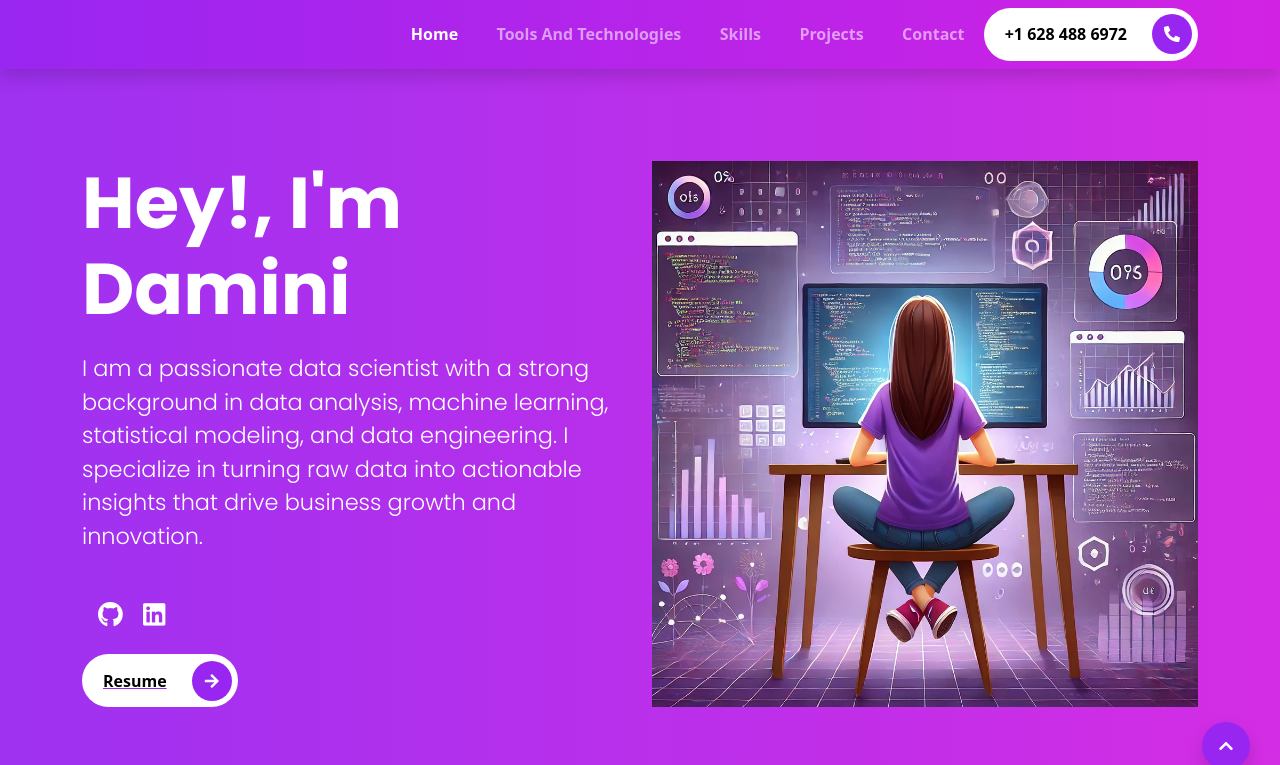
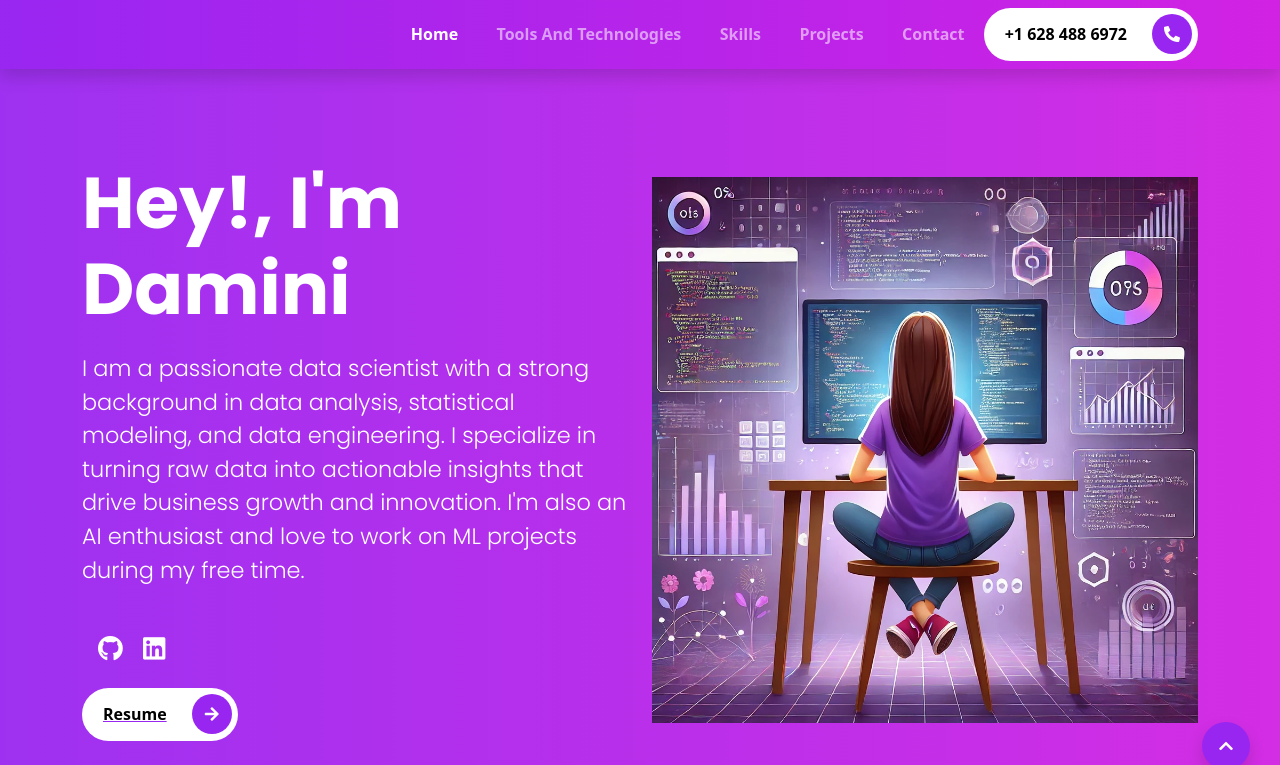
Before and after one commit to daminivichare66/portfolio_website, a website: page index.html in a window 1280 px wide. Shown: the top 765 px of the page. Drawn offline with nearby package versions, Linux system fonts and the light colour scheme; files that its build step writes are made by us from their sources.

Commit message:
intro_change

```diff
--- a/index.html
+++ b/index.html
@@ -52,8 +52,7 @@
         <h1 class="display-2">
           <span class="display-2--intro">Hey!, I'm Damini</span>
           <span class="display-2--description lh-base">
-            I am a passionate data scientist with a strong background in data analysis, machine learning, statistical modeling, and data engineering.
-           I specialize in turning raw data into actionable insights that drive business growth and innovation.
+            I am a passionate data scientist with a strong background in data analysis, statistical modeling, and data engineering. I specialize in turning raw data into actionable insights that drive business growth and innovation. I'm also an AI enthusiast and love to work on ML projects during my free time.
           </span>
         </h1>
         <div class="footer-sm">
```
